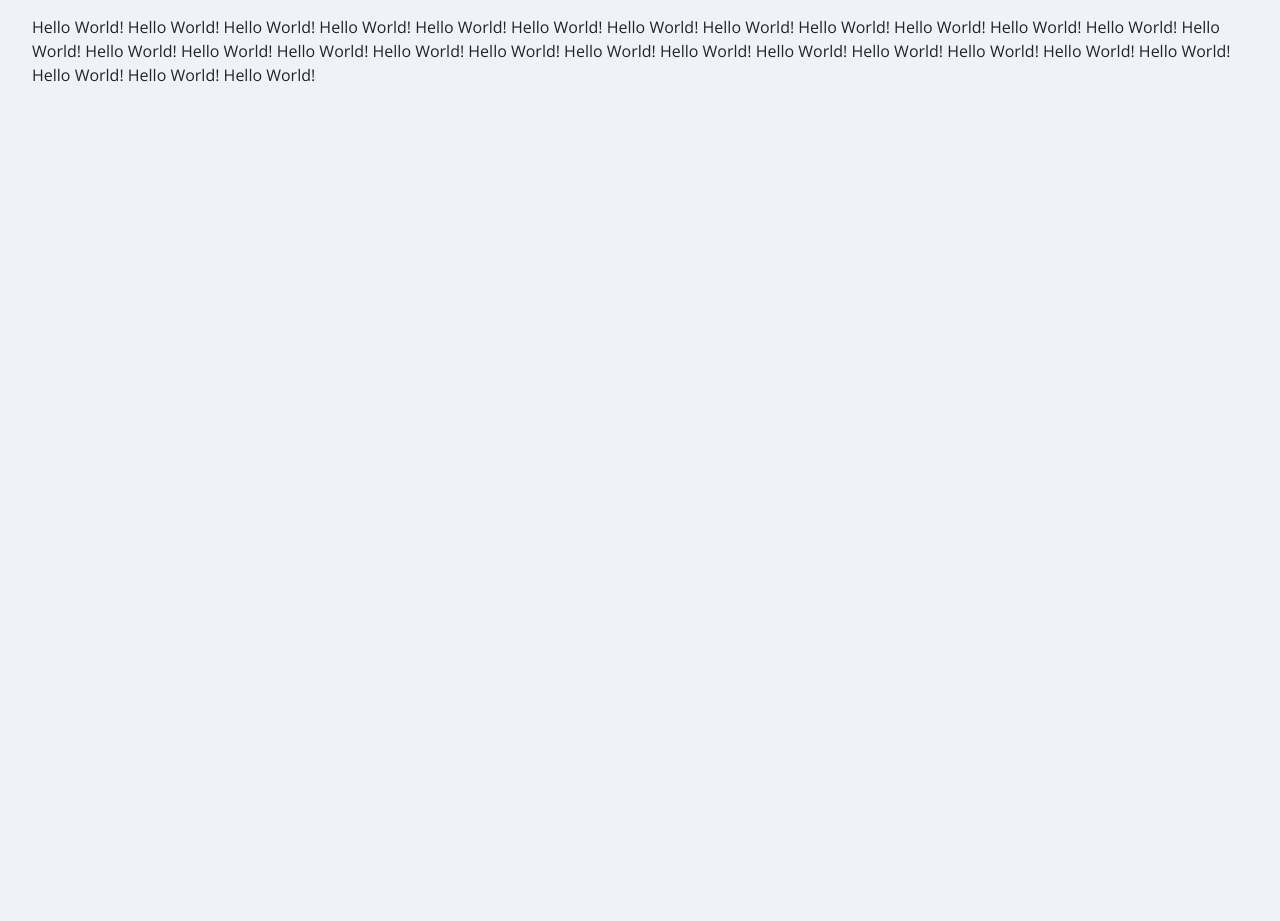
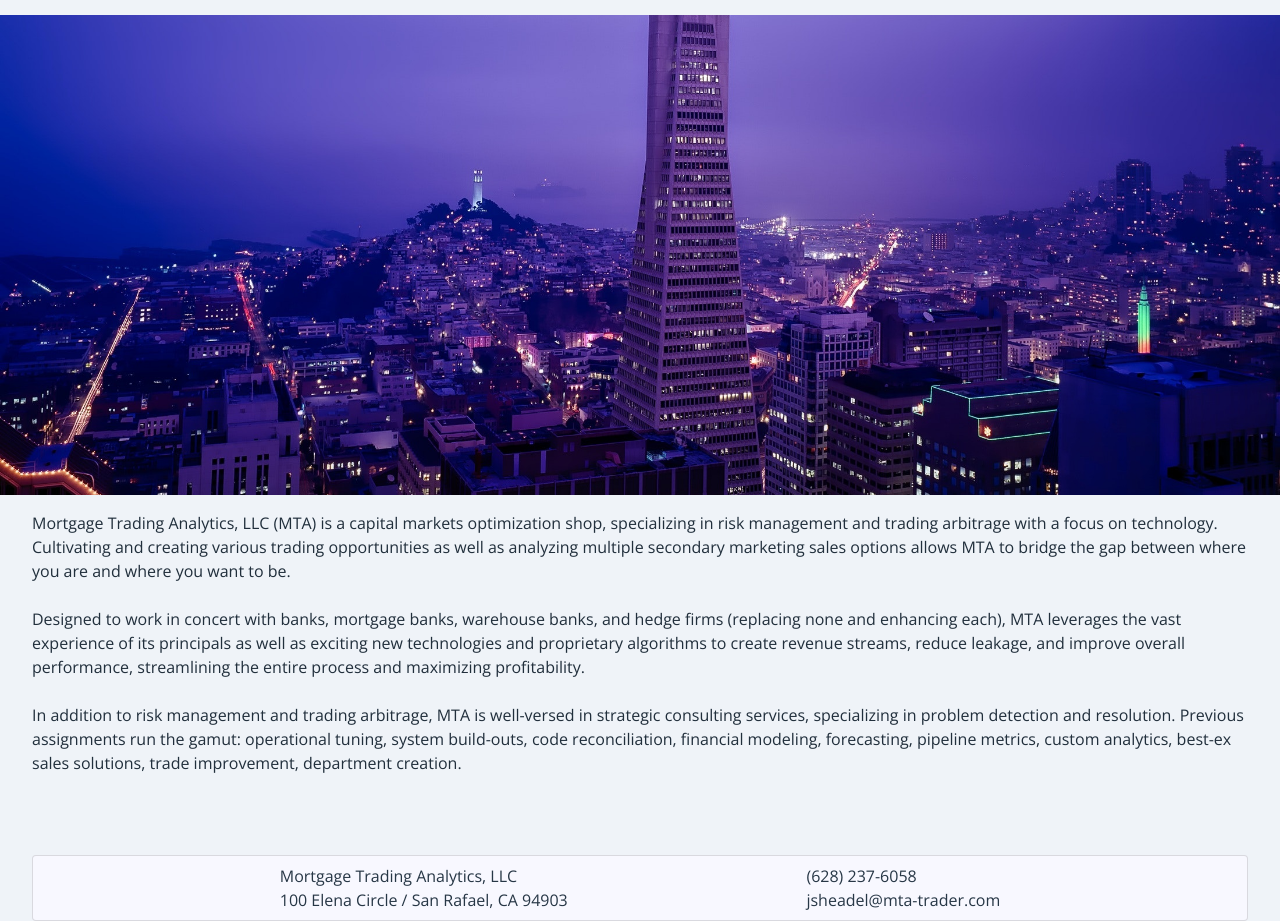
Before and after one commit to MTA-Trader/Front-Page, a React (Create React App) app: page / in a window 1280 px wide. Shown: the part 91-1012 px from the top of the page. Before the commit the page ends 800 px from the top, so only its background shows below. Built offline with nearby package versions, Linux system fonts and the light colour scheme.

Commit message:
Basic front-page

```diff
--- a/src/App.css
+++ b/src/App.css
@@ -2,6 +2,16 @@
 
 body {
   background-color: #eff3f8;
+  color: #212F3C;
   font-size: medium;
   font-family: 'Open Sans', sans-serif;
 }
+
+.full-width {
+  width: 100vw;
+  position: relative;
+  left: 50%;
+  right: 50%;
+  margin-left: -50vw;
+  margin-right: -50vw;
+}
--- /dev/null
+++ b/src/components/Footer.js
@@ -0,0 +1,18 @@
+import { Card } from 'reactstrap'
+
+const Footer = props => {
+    return <Card style={{ marginTop: "5rem", backgroundColor: "#F8F8FF" }} >
+        <div style={{ display: "flex", justifyContent: "space-evenly", color: "#273746", padding: "0.5rem" }}>
+            <div>
+                <div>Mortgage Trading Analytics, LLC</div>
+                <div>100 Elena Circle / San Rafael, CA 94903</div>
+            </div>
+            <div>
+                <div>(628) 237-6058</div>
+                <div>jsheadel@mta-trader.com</div>
+            </div>
+        </div>
+    </Card>
+}
+
+export default Footer
--- a/src/pages/Home.js
+++ b/src/pages/Home.js
@@ -1,8 +1,21 @@
 import PageContainer from "../components/PageContainer"
+import Footer from "../components/Footer"
 
 const HomePage = props => {
     return <PageContainer>
-        Hello World! Hello World! Hello World! Hello World! Hello World! Hello World! Hello World! Hello World! Hello World! Hello World! Hello World! Hello World! Hello World! Hello World! Hello World! Hello World! Hello World! Hello World! Hello World! Hello World! Hello World! Hello World! Hello World! Hello World! Hello World! Hello World! Hello World! Hello World!
+        <img className="full-width" style={{ objectFit: "cover", height: "30rem" }} src="../../images/transamerica-pyramid.jpg" alt="Transamerica Pyramid" />
+        <div style={{ margin: "1rem 0 1rem 0" }}>
+            {/* <h3 style={{ fontWeight: 600, textAlign: "center" }}>Who We Are</h3> */}
+            Mortgage Trading Analytics, LLC (MTA) is a capital markets optimization shop, specializing in risk management and trading arbitrage with a focus on technology. Cultivating and creating various trading opportunities as well as analyzing multiple secondary marketing sales options allows MTA to bridge the gap between where you are and where you want to be.
+            <br />
+            <br />
+            Designed to work in concert with banks, mortgage banks, warehouse banks, and hedge firms (replacing none and enhancing each), MTA leverages the vast experience of its principals as well as exciting new technologies and proprietary algorithms to create revenue streams, reduce leakage, and improve overall performance, streamlining the entire process and maximizing profitability.
+            <br />
+            <br />
+            In addition to risk management and trading arbitrage, MTA is well-versed in strategic consulting services, specializing in problem detection and resolution. Previous assignments run the gamut: operational tuning, system build-outs, code reconciliation, financial modeling, forecasting, pipeline metrics, custom analytics, best-ex sales solutions, trade improvement, department creation.
+        </div>
+        {/* <img className="full-width" style={{ objectFit: "cover", height: "30rem" }} src="../../images/golden-gate-bridge.jpg" alt="SF Golden Gate Bridge" /> */}
+        <Footer />
     </PageContainer>
 }
 
```
Also changed, not shown: public/images/golden-gate-bridge.jpg (added), public/images/transamerica-pyramid.jpg (added).
